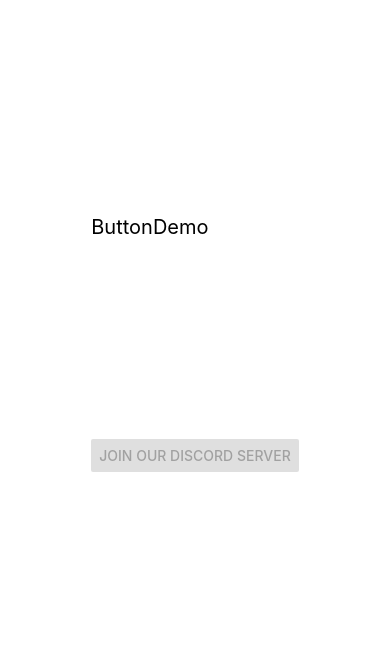
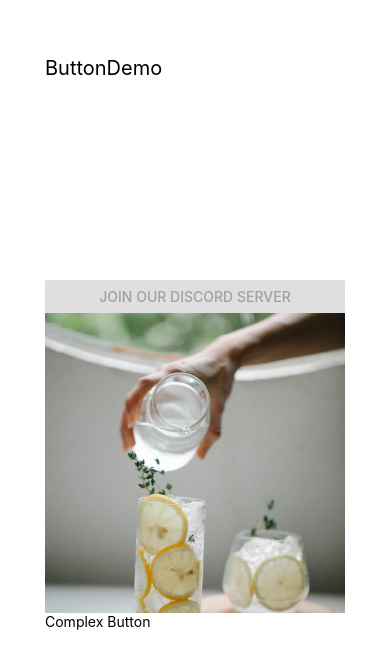
Before and after one commit to HackerGoliath/ReactNativeTut, a React Native app: screen / in a window 390 px wide. Shown: the part 179-844 px from the top of the page. Built offline with nearby package versions, Linux system fonts and the light colour scheme.

Commit message:
30 TouchableOpacity

```diff
--- a/App.js
+++ b/App.js
@@ -32,7 +32,7 @@ const App = () => {
       {/* Images */}
       {/* <Images /> */}
 
-      {/* Buttons */}
+      {/* Buttons and TouchableOpacity */}
       <ButtonDemo />
 
     </View>
--- a/src/screens/ButtonDemo.jsx
+++ b/src/screens/ButtonDemo.jsx
@@ -1,4 +1,4 @@
-import { Alert, Button, StyleSheet, Text, View } from 'react-native'
+import { Alert, Button, StyleSheet, Text, TouchableOpacity, View, Image } from 'react-native'
 import React from 'react'
 
 const ButtonDemo = () => {
@@ -13,6 +13,11 @@ const ButtonDemo = () => {
                     Alert.alert("Simple Button Pressed")
                 }}
             />
+
+            <TouchableOpacity onPress={() => console.log("Touchable Opacity clicked")}>
+                <Image style={styles.imageStyle} source={require("../../assets/text1.jpeg")} />
+                <Text>Complex Button</Text>
+            </TouchableOpacity>
         </View>
     )
 }
@@ -24,4 +29,8 @@ const styles = StyleSheet.create({
         fontSize: 20,
         marginVertical: 200,
     },
+    imageStyle: {
+        width: 300,
+        height: 300,
+    },
 })
```
